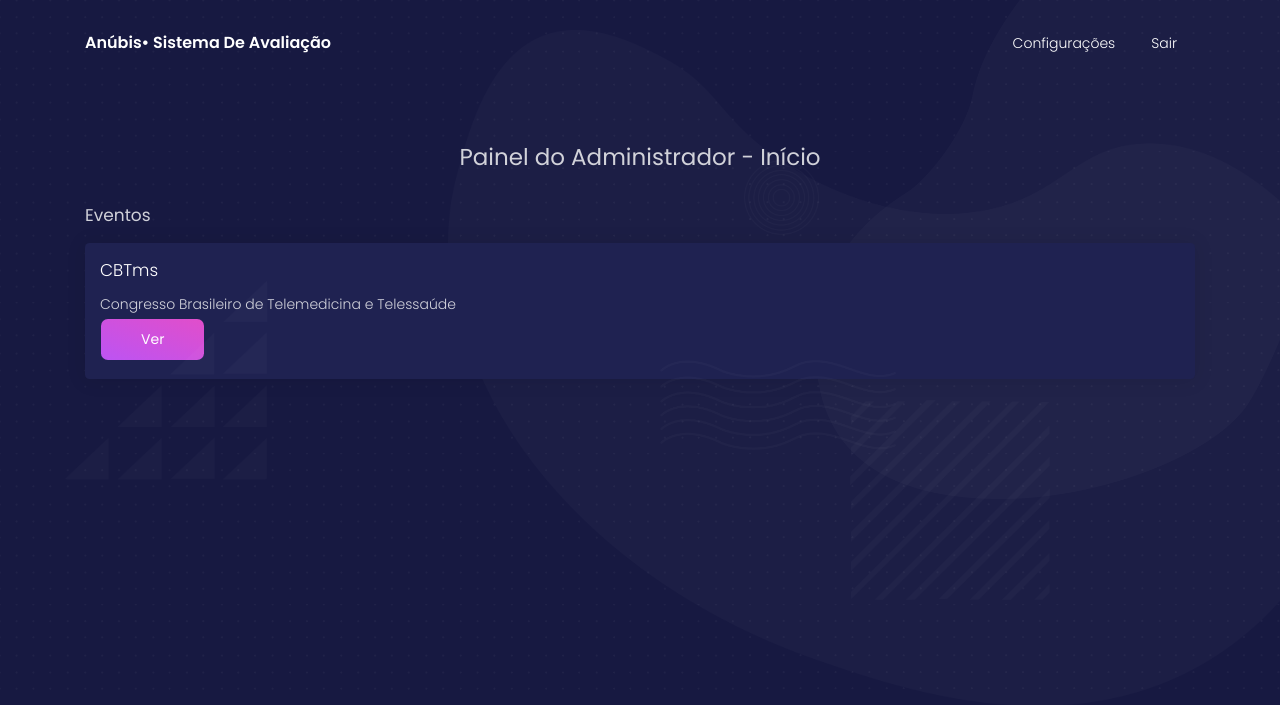
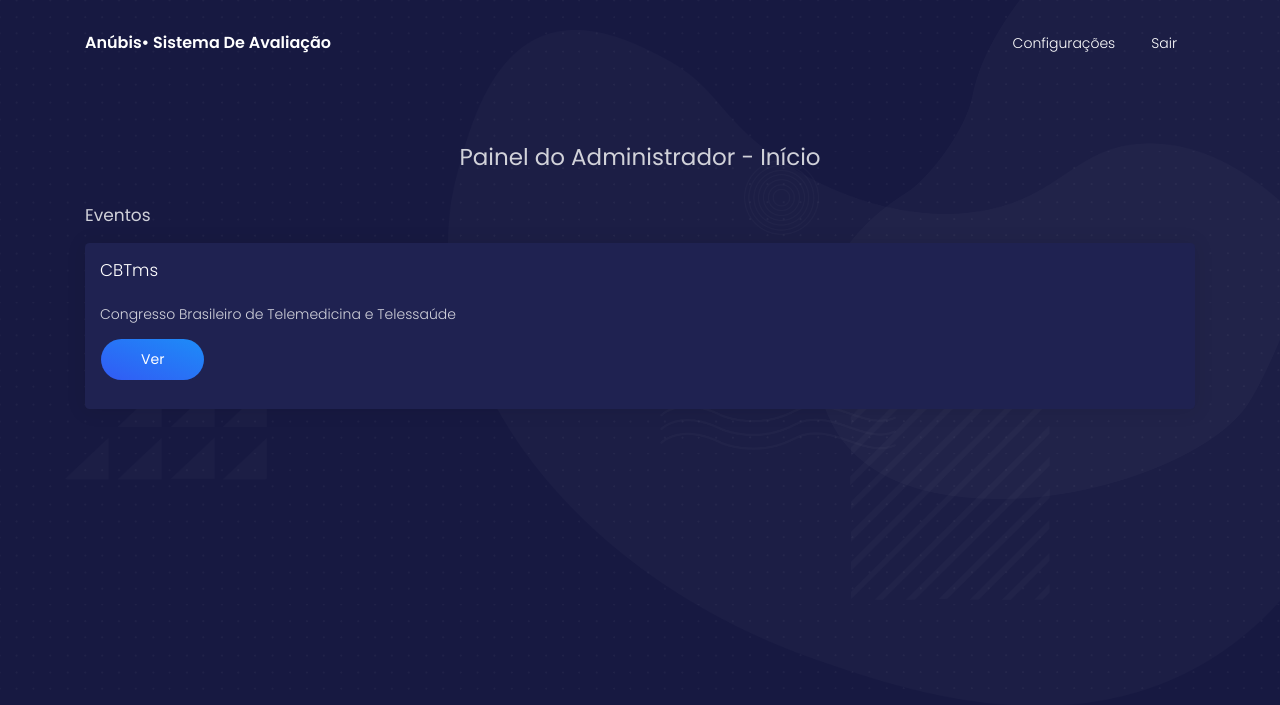
Before and after one commit to vieiraeduardos/anubis, a Flask app: template app/templates/admin.html in a window 1280 px wide. Shown: the top 705 px of the page. Run offline with Flask 2, Linux system fonts and the light colour scheme; the template is opened without the code that fills it, so the values that code supplies are empty; some libraries are stand-ins or nearby versions.

Commit message:
Fixing bugs at judge.html

```diff
--- a/app/templates/admin.html
+++ b/app/templates/admin.html
@@ -60,15 +60,28 @@
 
             <div class="col-lg-12 col-sm-12">
                 <h4>Eventos</h4>
-                <a href="/events/1">
-                  <div class="card">
+                  <div class="card card-register">
+
                     <div class="card-body">
-                      <h4 class="card-title">CBTms</h4>
-                      <p class="card-text">Congresso Brasileiro de Telemedicina e Telessaúde</p>
-                      <a href="/events/1" class="btn btn-primary">Ver</a>
+
+                        <div class="input-group">
+                          <h4 class="card-title">CBTms</h4>
+
+                        </div>
+
+                        <div class="input-group">
+                          <p class="card-text">Congresso Brasileiro de Telemedicina e Telessaúde</p>
+
+                        </div>
+
+                        <div class="input-group">
+                          <a href="/events/1/" class="btn btn-info btn-round">Ver</a>
+
+                        </div>
+
                     </div>
-                  </div>
-                </a>
+
+                  </div> <!-- end .card -->
             </div>
 
           </div>
--- a/app/templates/judge.html
+++ b/app/templates/judge.html
@@ -82,7 +82,7 @@
 
                   </div>
 
-                </div>
+                </div> <!-- end .card -->
 
             </div>
 
```
